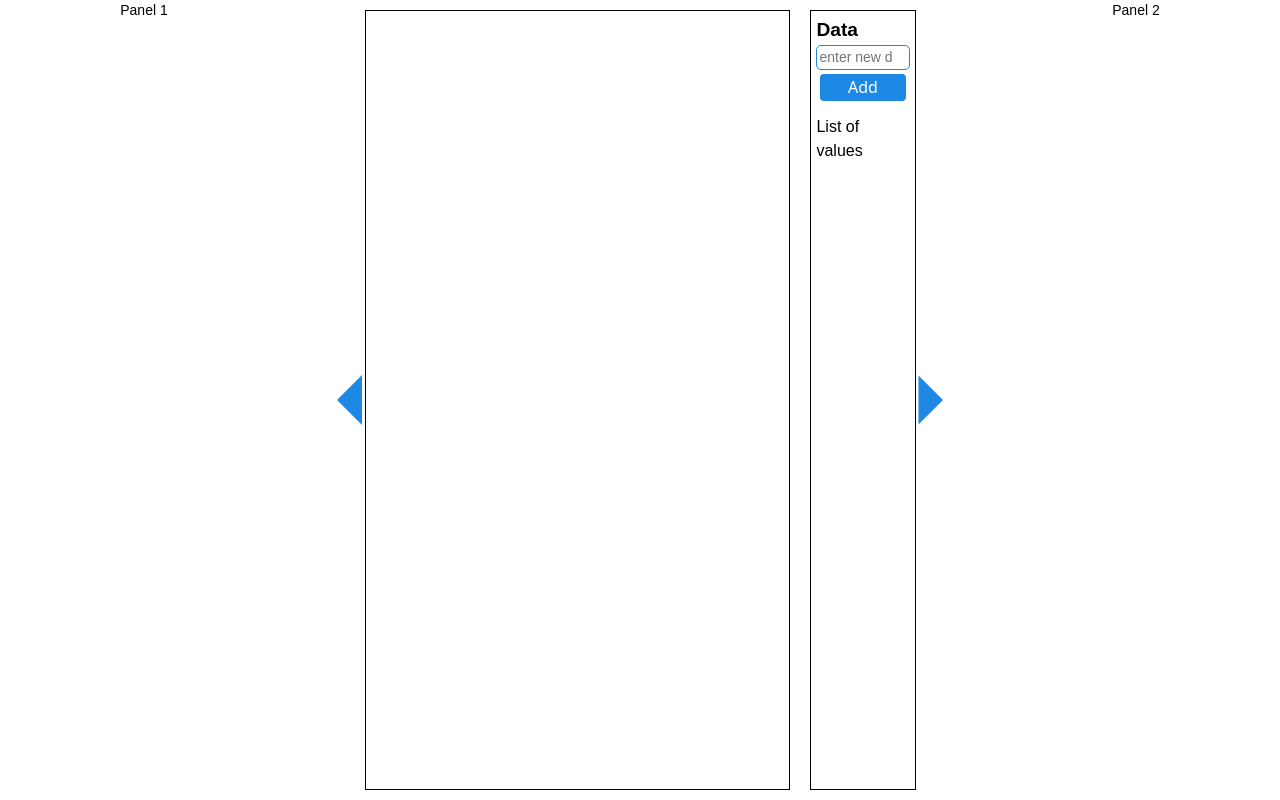
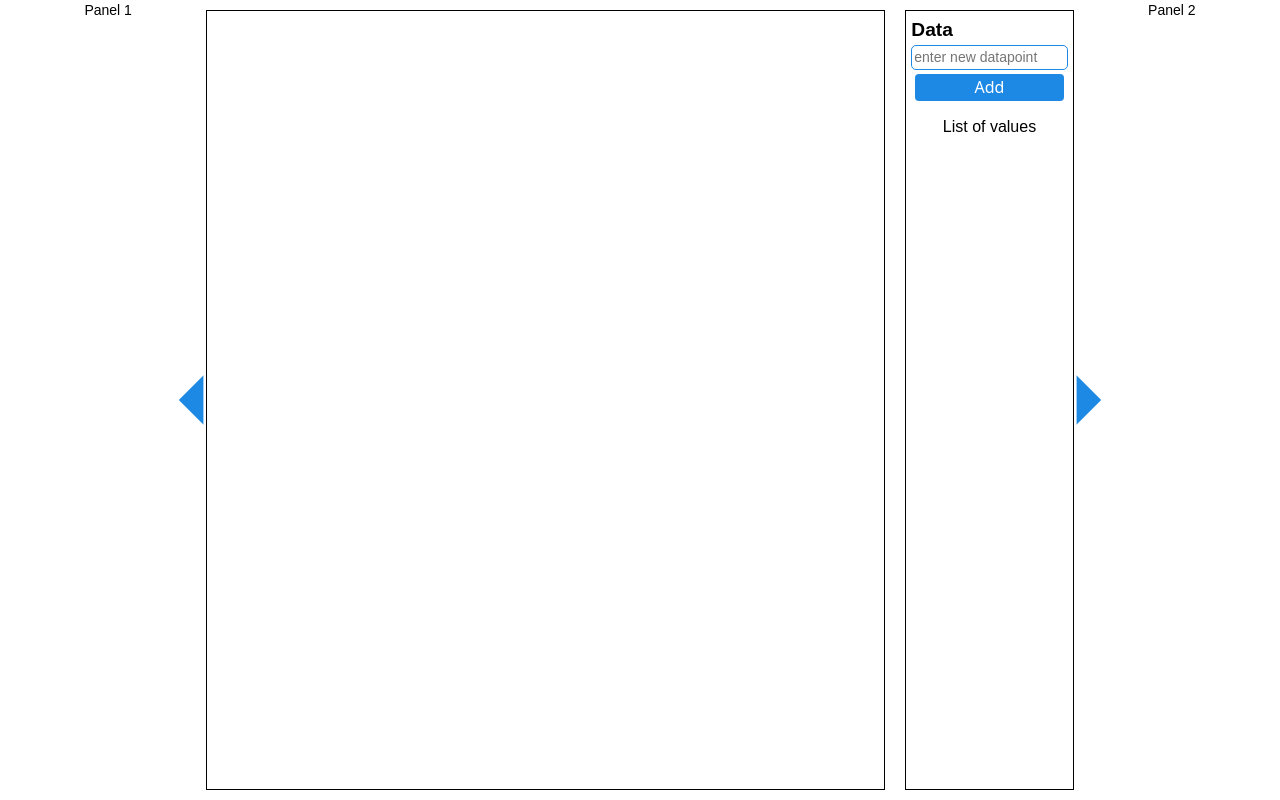
Before and after one commit to inuzen/d3-react-test, a React (Create React App) app: page / in a window 1280 px wide. Built offline with nearby package versions, Linux system fonts and the light colour scheme.

Commit message:
added auto-prefixer for css and changed width to 100% on app-wrapper because of chromme

```diff
--- a/src/index.css
+++ b/src/index.css
@@ -31,12 +31,22 @@ input {
 }
 
 .flex-column {
+  display: -webkit-box;
+  display: -ms-flexbox;
   display: flex;
+  -webkit-box-orient: vertical;
+  -webkit-box-direction: normal;
+      -ms-flex-direction: column;
           flex-direction: column;
 }
 
 .flex-row {
+  display: -webkit-box;
+  display: -ms-flexbox;
   display: flex;
+  -webkit-box-orient: horizontal;
+  -webkit-box-direction: normal;
+      -ms-flex-direction: row;
           flex-direction: row;
 }
 
@@ -62,6 +72,7 @@ input {
 
 /*Graph-Controls styles*/
 .controls-container {
+  -ms-flex-preferred-size: 25%;
       flex-basis: 25%;
   max-width: 275px;
   border: 1px black solid;
@@ -82,7 +93,11 @@ input {
 }
 
 .data-list-container {
+  -webkit-box-align: center;
+      -ms-flex-align: center;
           align-items: center;
+  -webkit-box-pack: start;
+      -ms-flex-pack: start;
           justify-content: flex-start;
 }
 
@@ -91,7 +106,11 @@ input {
   width: 100%;
   padding: 5px;
   border: 1px black solid;
+  -webkit-box-pack: justify;
+      -ms-flex-pack: justify;
           justify-content: space-between;
+  -webkit-box-align: center;
+      -ms-flex-align: center;
           align-items: center;
   margin: 5px 0;
 }
@@ -117,10 +136,13 @@ input {
 
 /*App styles*/
 .app-wrapper {
+  width: 100%;
   min-width: 500px;
   height: 100%;
   padding: 10px;
   position: relative;
+  -webkit-transition: margin-left 0.5s, margin-right 0.5s;
+  -o-transition: margin-left 0.5s, margin-right 0.5s;
   transition: margin-left 0.5s, margin-right 0.5s;
 }
 
@@ -128,8 +150,15 @@ input {
   width: 100%;
   height: 100vh;
   padding: 0 20px;
+  display: -webkit-box;
+  display: -ms-flexbox;
   display: flex;
+  -webkit-box-orient: horizontal;
+  -webkit-box-direction: normal;
+      -ms-flex-flow: row nowrap;
           flex-flow: row nowrap;
+  -webkit-box-pack: justify;
+      -ms-flex-pack: justify;
           justify-content: space-between;
 }
 
@@ -143,25 +172,35 @@ input {
   height: 50px;
   background-color: #1E88E5;
   cursor: pointer;
+  -webkit-clip-path: polygon(100% 100%, 0 50%, 100% 0);
           clip-path: polygon(100% 100%, 0 50%, 100% 0);
+  -webkit-transition: -webkit-clip-path 0.3s;
+  transition: -webkit-clip-path 0.3s;
+  -o-transition: clip-path 0.3s;
   transition: clip-path 0.3s;
+  transition: clip-path 0.3s, -webkit-clip-path 0.3s;
 }
 
 .position-left {
   left: -5px;
   top: 50%;
+  -webkit-transform: translate(-50%, -50%);
+      -ms-transform: translate(-50%, -50%);
           transform: translate(-50%, -50%);
 }
 
 .position-right {
   left: calc(100% + 5px);
   top: 50%;
+  -webkit-transform: translate(-50%, -50%);
+      -ms-transform: translate(-50%, -50%);
           transform: translate(-50%, -50%);
 }
 
 .expand-left {}
 
 .expand-right {
+  -webkit-clip-path: polygon(0 0, 0 100%, 100% 50%);
           clip-path: polygon(0 0, 0 100%, 100% 50%);
 }
 
@@ -170,6 +209,8 @@ input {
   height: 100%;
   display: inline-block;
   width: 20%;
+  -webkit-transition: width .3s;
+  -o-transition: width .3s;
   transition: width .3s;
   overflow: hidden;
   text-align: center;
```
Lines whose indentation alone changed are shown as unchanged.
